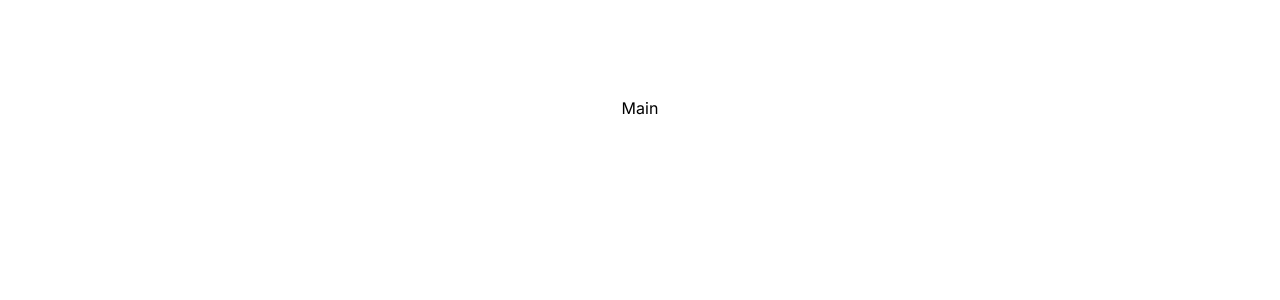
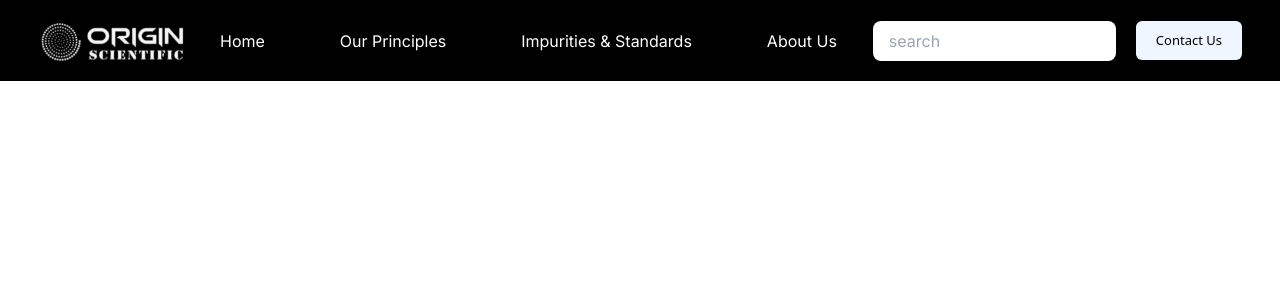
Before and after one commit to DipinJayarajan/org-sci, a Next.js app: page / in a window 1280 px wide. Shown: the top 300 px of the page. Built offline with nearby package versions, Linux system fonts and the light colour scheme.

Commit message:
implemented the navbar

```diff
--- a/src/app/contactus/page.jsx
+++ b/src/app/contactus/page.jsx
@@ -1,3 +1,5 @@
+"use client"
+
 import React from 'react'
 
 const ContactUs = () => {
--- a/src/app/home/page.jsx
+++ b/src/app/home/page.jsx
@@ -1,8 +1,11 @@
+import Navbar from '@/components/Navbar'
 import React from 'react'
 
 const Main = () => {
   return (
-    <div>Main</div>
+    <div>
+      <Navbar />
+    </div>
   )
 }
 
--- a/src/app/page.js
+++ b/src/app/page.js
@@ -1,10 +1,9 @@
 import Image from "next/image";
-import AboutUs from "./aboutus/page";
 import Main from "./home/page";
 
 export default function Home() {
   return (
-    <main className="flex min-h-screen flex-col items-center justify-between p-24">
+    <main className="">
       <Main />
     </main>
   );
--- /dev/null
+++ b/src/components/Footer.jsx
@@ -0,0 +1,9 @@
+import React from 'react'
+
+const Footer = () => {
+  return (
+    <div>Footer</div>
+  )
+}
+
+export default Footer
--- /dev/null
+++ b/src/components/FooterTwo.jsx
@@ -0,0 +1,9 @@
+import React from 'react'
+
+const FooterTwo = () => {
+  return (
+    <div>FooterTwo</div>
+  )
+}
+
+export default FooterTwo
--- /dev/null
+++ b/src/components/Navbar.jsx
@@ -0,0 +1,43 @@
+import React from 'react'
+import Image from 'next/image'
+
+const Navbar = () => {
+  return (
+    <div className='bg-black flex justify-around  items-center p-5'>
+        <div className='Logoright'>
+            <Image
+            src="/Logo.svg"
+            alt='logo'
+            width={146}
+            height={40}
+            />
+        </div>
+        <div className='routesMiddle text-white flex gap-[75px] '>
+            <div>
+                Home
+            </div>
+            <div>
+                Our Principles
+            </div>
+            <div>
+                Impurities & Standards
+            </div>
+            <div>
+                About Us
+            </div>
+        </div>
+        <div className='LEFT flex gap-5'>
+            <div className='search'>
+                <input type='text' placeholder='search' className='w-[243px] h-[40px] rounded-lg placeholder:pl-4 text-[16px] placeholder:text-[16px]' />
+            </div>
+            <div className='button'>
+                <button className='bg-blue-50 font-sans px-[20px] py-[10px] text-[13px] rounded-md'>
+                    Contact Us
+                </button>
+            </div>
+        </div>
+    </div>
+  )
+}
+
+export default Navbar
--- /dev/null
+++ b/src/components/OurPartners.jsx
@@ -0,0 +1,9 @@
+import React from 'react'
+
+const OurPartners = () => {
+  return (
+    <div>OurPartners</div>
+  )
+}
+
+export default OurPartners
--- /dev/null
+++ b/src/components/OurReviews.jsx
@@ -0,0 +1,9 @@
+import React from 'react'
+
+const OurReviews = () => {
+  return (
+    <div>OurReviews</div>
+  )
+}
+
+export default OurReviews
```
Also changed, not shown: src/Atoms/Button.jsx (added, +9 -0 lines), public/Logo.svg (added).
